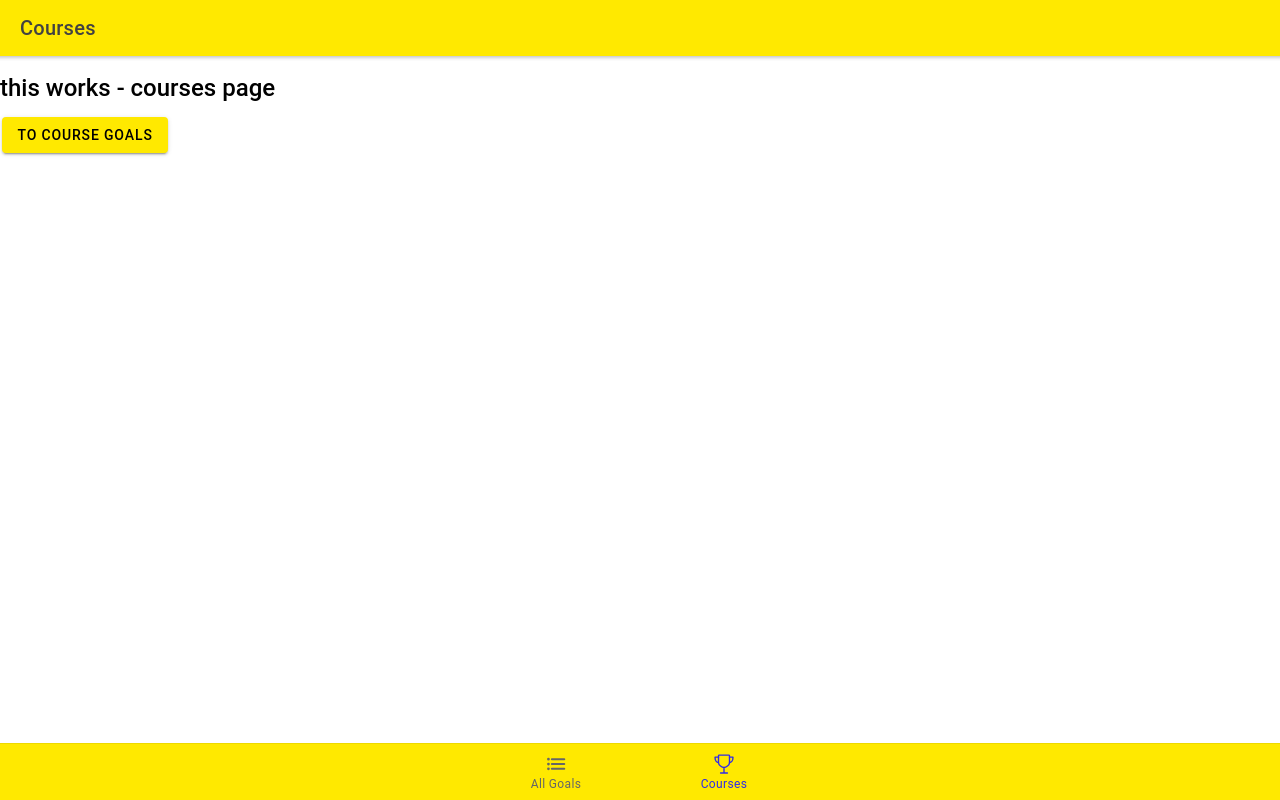
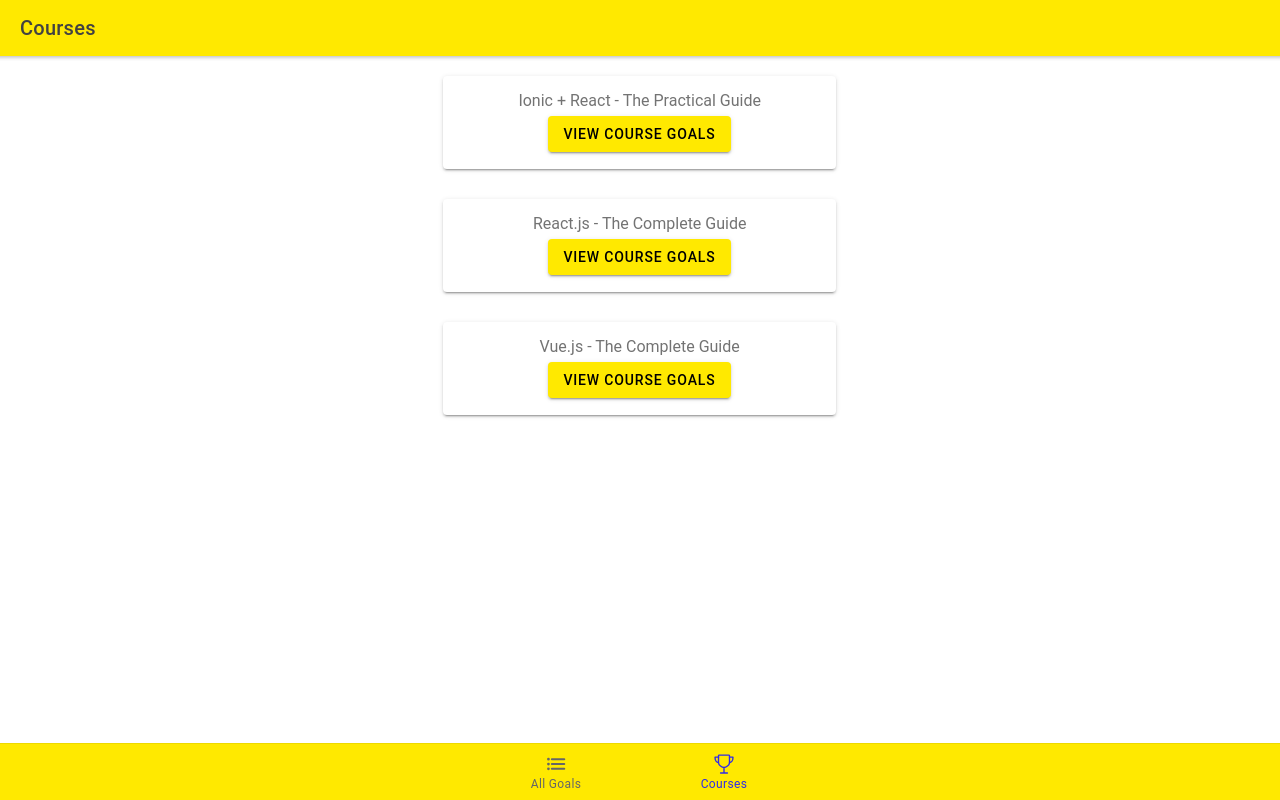
Before and after one commit to md-riaz/ionic-goal, a React (Create React App) app: page /courses in a window 1280 px wide. Built offline with nearby package versions, Linux system fonts and the light colour scheme.

Commit message:
dummy data & dynamic routes

```diff
--- a/src/App.tsx
+++ b/src/App.tsx
@@ -51,7 +51,7 @@
                <Route path='/all-goals' exact>
                   <AllGoals />
                </Route>
-               <Route path='/course-goals'>
+               <Route path='/courses/:courseId'>
                   <CourseGoals />
                </Route>
 
--- a/src/pages/CourseGoals.tsx
+++ b/src/pages/CourseGoals.tsx
@@ -8,8 +8,13 @@
    IonBackButton,
 } from '@ionic/react';
 import React from 'react';
+import { useParams } from 'react-router';
+import { COURSE_DATA } from './Courses';
 
 export const CourseGoals: React.FC<{}> = () => {
+   const { courseId } = useParams<{ courseId: string }>();
+   const selectedCourse = COURSE_DATA.find((course) => course.id === courseId);
+
    return (
       <IonPage>
          <IonHeader>
@@ -17,7 +22,9 @@
                <IonButtons slot='start'>
                   <IonBackButton defaultHref='/' />
                </IonButtons>
-               <IonTitle>Course Goals</IonTitle>
+               <IonTitle>
+                  {selectedCourse ? selectedCourse.title : 'No course found!'}
+               </IonTitle>
             </IonToolbar>
          </IonHeader>
          <IonContent>
--- a/src/pages/Courses.tsx
+++ b/src/pages/Courses.tsx
@@ -1,12 +1,23 @@
 import React from 'react';
 import {
    IonButton,
+   IonCard,
+   IonCardContent,
+   IonCol,
    IonContent,
+   IonGrid,
    IonHeader,
    IonPage,
+   IonRow,
    IonTitle,
    IonToolbar,
 } from '@ionic/react';
+
+export const COURSE_DATA = [
+   { id: 'c1', title: 'Ionic + React - The Practical Guide' },
+   { id: 'c2', title: 'React.js - The Complete Guide' },
+   { id: 'c3', title: 'Vue.js - The Complete Guide' },
+];
 
 export const Courses: React.FC<{}> = () => {
    return (
@@ -17,10 +28,22 @@
             </IonToolbar>
          </IonHeader>
          <IonContent>
-            <h2>this works - courses page</h2>
-            <div>
-               <IonButton routerLink='/course-goals'>To Course Goals</IonButton>
-            </div>
+            <IonGrid>
+               {COURSE_DATA.map((course) => (
+                  <IonRow key={course.id}>
+                     <IonCol size-md='4' offset-md='4'>
+                        <IonCard>
+                           <IonCardContent className='ion-text-center'>
+                              <h2>{course.title}</h2>
+                              <IonButton routerLink={`/courses/${course.id}`}>
+                                 View Course Goals
+                              </IonButton>
+                           </IonCardContent>
+                        </IonCard>
+                     </IonCol>
+                  </IonRow>
+               ))}
+            </IonGrid>
          </IonContent>
       </IonPage>
    );
```
